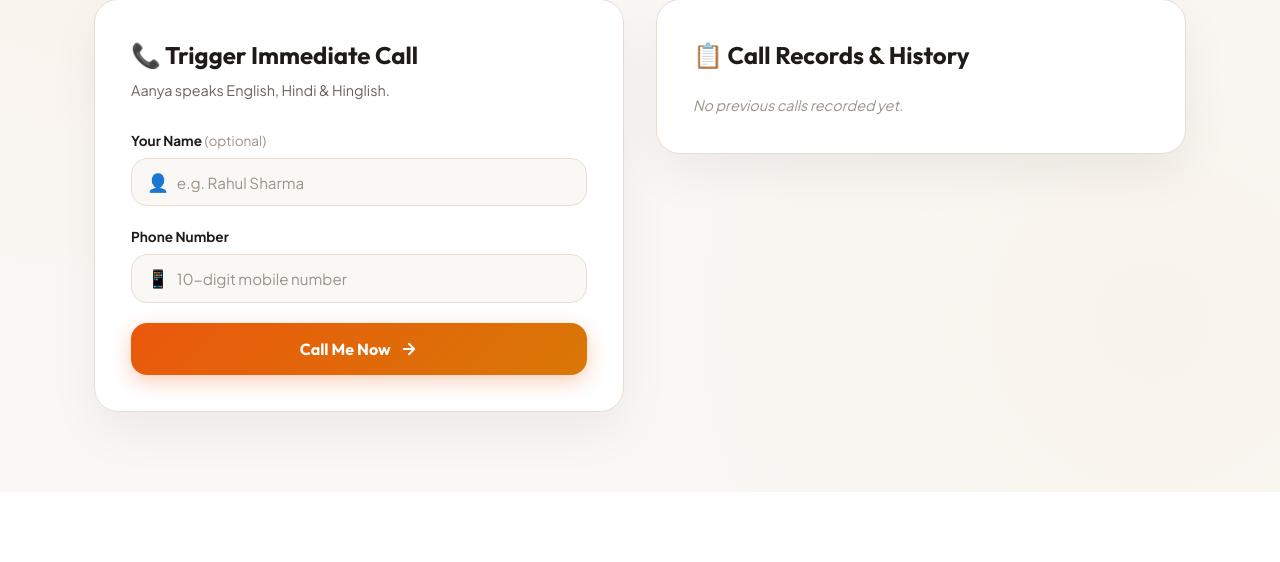
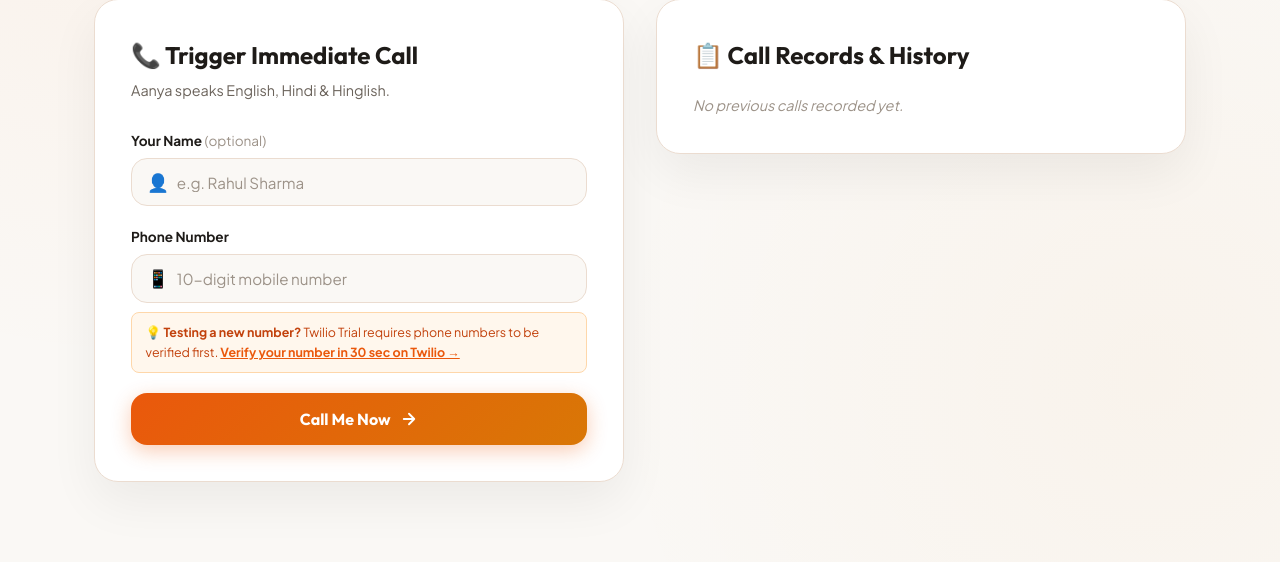
Before and after one commit to Daksh-create349/Voice-Call-Agent, a Flask app: page /call in a window 1280 px wide. Shown: the part 363-925 px from the top of the page. Before the commit the page ends 855 px from the top, so only its background shows below. Run offline with Flask 3, Linux system fonts and the light colour scheme; data that the repository does not hold is empty.

Commit message:
Add Twilio direct verification notice link to call page

```diff
--- a/templates/call.html
+++ b/templates/call.html
@@ -644,7 +644,12 @@
               <span class="input-icon">📱</span>
               <input type="tel" id="phone" name="phone_number" class="form-control" placeholder="10-digit mobile number" autocomplete="tel" required />
             </div>
+            <div style="margin-top: 0.6rem; padding: 0.65rem 0.85rem; background: #fff7ed; border: 1px solid #fed7aa; border-radius: 8px; font-size: 0.78rem; color: #c2410c; line-height: 1.4;">
+              <strong>💡 Testing a new number?</strong> Twilio Trial requires phone numbers to be verified first.
+              <a href="https://console.twilio.com/us1/develop/phone-numbers/manage/verified" target="_blank" rel="noopener" style="color: #ea580c; font-weight: 700; text-decoration: underline; display: inline-block; margin-top: 0.2rem;">Verify your number in 30 sec on Twilio →</a>
+            </div>
           </div>
+
 
           <button type="submit" id="call-btn" class="btn-submit">
             <span>Call Me Now</span>
```
